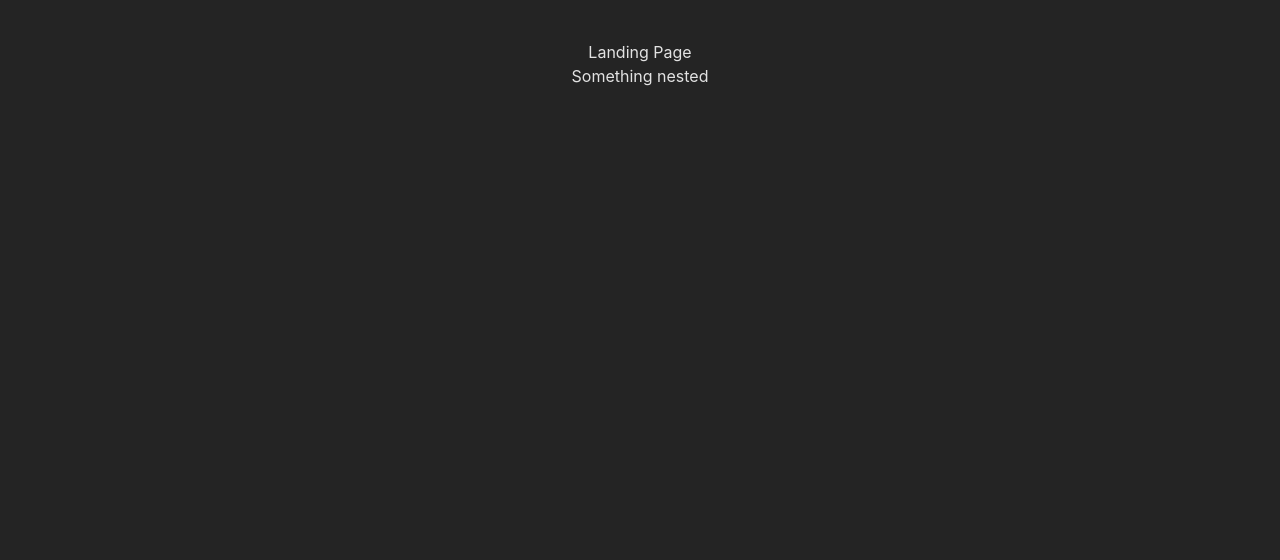
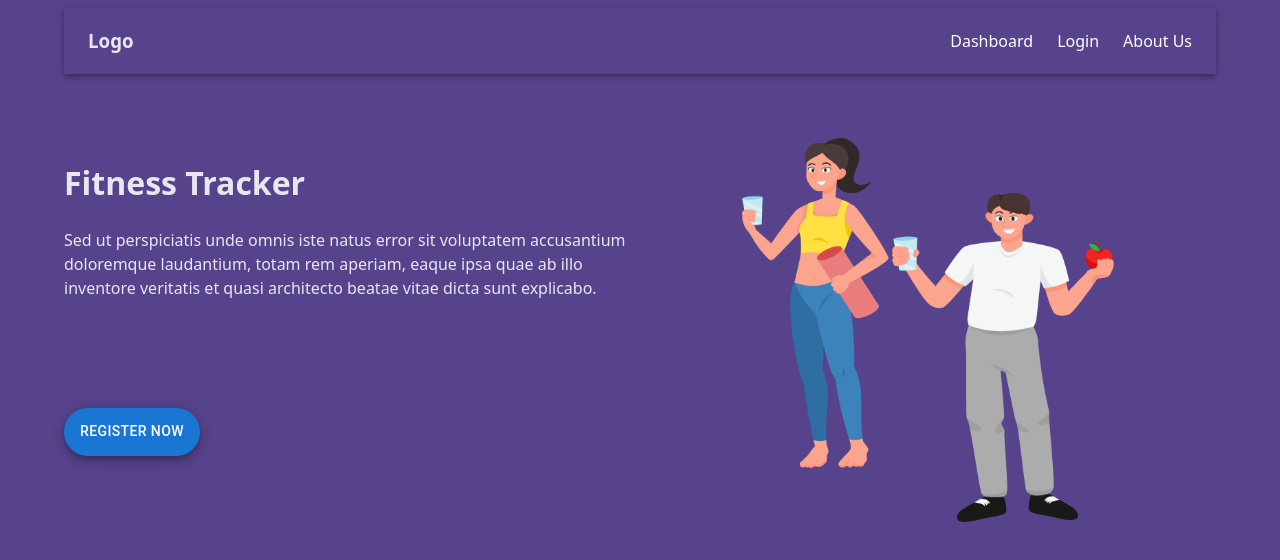
Before and after one commit to adisve/fullstack-project, a React (Vite) app in the folder client/: page / in a window 1280 px wide. Shown: the top 560 px of the page. Built offline with nearby package versions, Linux system fonts and the light colour scheme.

Commit message:
Created landing page component, imported png of people from figma, setup some base styles

```diff
--- a/client/src/App.css
+++ b/client/src/App.css
@@ -1,6 +1,4 @@
 #root {
     max-width: 1280px;
-    margin: 0 auto;
-    padding: 2rem;
     text-align: center;
 }
--- a/client/src/App.tsx
+++ b/client/src/App.tsx
@@ -7,13 +7,11 @@ import './App.css';
 function App() {
     return (
         <div className="App">
-            <Container>
-                <main>
-                    <Routes>
-                        <Route path="/" element={<LandingPage />} />
-                    </Routes>
-                </main>
-            </Container>
+            <main>
+                <Routes>
+                    <Route path="/" element={<LandingPage />} />
+                </Routes>
+            </main>
         </div>
     );
 }
--- a/client/src/components/landingPage/LandingPage.tsx
+++ b/client/src/components/landingPage/LandingPage.tsx
@@ -1,11 +1,55 @@
-import { SubComponent } from './SubComponent';
+import {
+    Container,
+    Fab,
+    Box,
+    AppBar,
+    Stack,
+    Toolbar,
+    Link,
+} from '@mui/material';
+import { NavBar } from './NavBar';
+import people from '../../assets/people.png';
 
 export function LandingPage() {
     return (
-        <div>
-            Landing Page
-            <br />
-            <SubComponent />
-        </div>
+        <Container>
+            <NavBar />
+            <Box top={'10%'} textAlign={'left'} marginTop={'4em'}>
+                <Box display={'flex'}>
+                    <Box
+                        width={'50%'}
+                        height={'fit-content'}
+                        textOverflow={'ellipsis'}
+                    >
+                        <h1>Fitness Tracker</h1>
+                        <div>
+                            Sed ut perspiciatis unde omnis iste natus error sit
+                            voluptatem accusantium doloremque laudantium, totam
+                            rem aperiam, eaque ipsa quae ab illo inventore
+                            veritatis et quasi architecto beatae vitae dicta
+                            sunt explicabo.
+                        </div>
+                    </Box>
+                    <Box width={'50%'} height={'16em'}>
+                        <img
+                            src={people}
+                            alt="Nothing here"
+                            style={{
+                                width: '100%',
+                                height: '150%',
+                                objectFit: 'contain',
+                            }}
+                        />
+                    </Box>
+                </Box>
+                <Fab
+                    color="primary"
+                    variant="extended"
+                    style={{ marginTop: '1em', float: 'left' }}
+                >
+                    Register now
+                </Fab>
+            </Box>
+        </Container>
     );
 }
--- /dev/null
+++ b/client/src/components/landingPage/NavBar.tsx
@@ -0,0 +1,37 @@
+import { AppBar, Container, Toolbar, Box, Stack, Link } from '@mui/material';
+
+export function NavBar() {
+    return (
+        <AppBar position="static" color="transparent">
+            <Container
+                maxWidth="xl"
+                style={{
+                    display: 'flex',
+                    justifyContent: 'space-between',
+                    textOverflow: 'ellipsis',
+                }}
+            >
+                <Toolbar disableGutters>
+                    <h3>Logo</h3>
+                </Toolbar>
+                <Toolbar disableGutters>
+                    <Stack direction={'row'} spacing={3}>
+                        <Link
+                            underline="none"
+                            color={'white'}
+                            href="/dashboard"
+                        >
+                            Dashboard
+                        </Link>
+                        <Link underline="none" color={'white'} href="/login">
+                            Login
+                        </Link>
+                        <Link underline="none" color={'white'} href="/about-us">
+                            About Us
+                        </Link>
+                    </Stack>
+                </Toolbar>
+            </Container>
+        </AppBar>
+    );
+}
--- a/client/src/components/landingPage/SubComponent.tsx
+++ /dev/null
@@ -1,3 +0,0 @@
-export function SubComponent() {
-    return <div>Something nested</div>;
-}
--- a/client/src/index.css
+++ b/client/src/index.css
@@ -1,11 +1,11 @@
 :root {
-    font-family: Inter, system-ui, Avenir, Helvetica, Arial, sans-serif;
+    font-family: system-ui, -apple-system, BlinkMacSystemFont, 'Segoe UI', Roboto, Oxygen, Ubuntu, Cantarell, 'Open Sans', 'Helvetica Neue', sans-serif;
     line-height: 1.5;
     font-weight: 400;
 
     color-scheme: light dark;
     color: rgba(255, 255, 255, 0.87);
-    background-color: #242424;
+    background-color: #56438b;
 
     font-synthesis: none;
     text-rendering: optimizeLegibility;
```
Also changed, not shown: client/src/assets/people.png (added).
